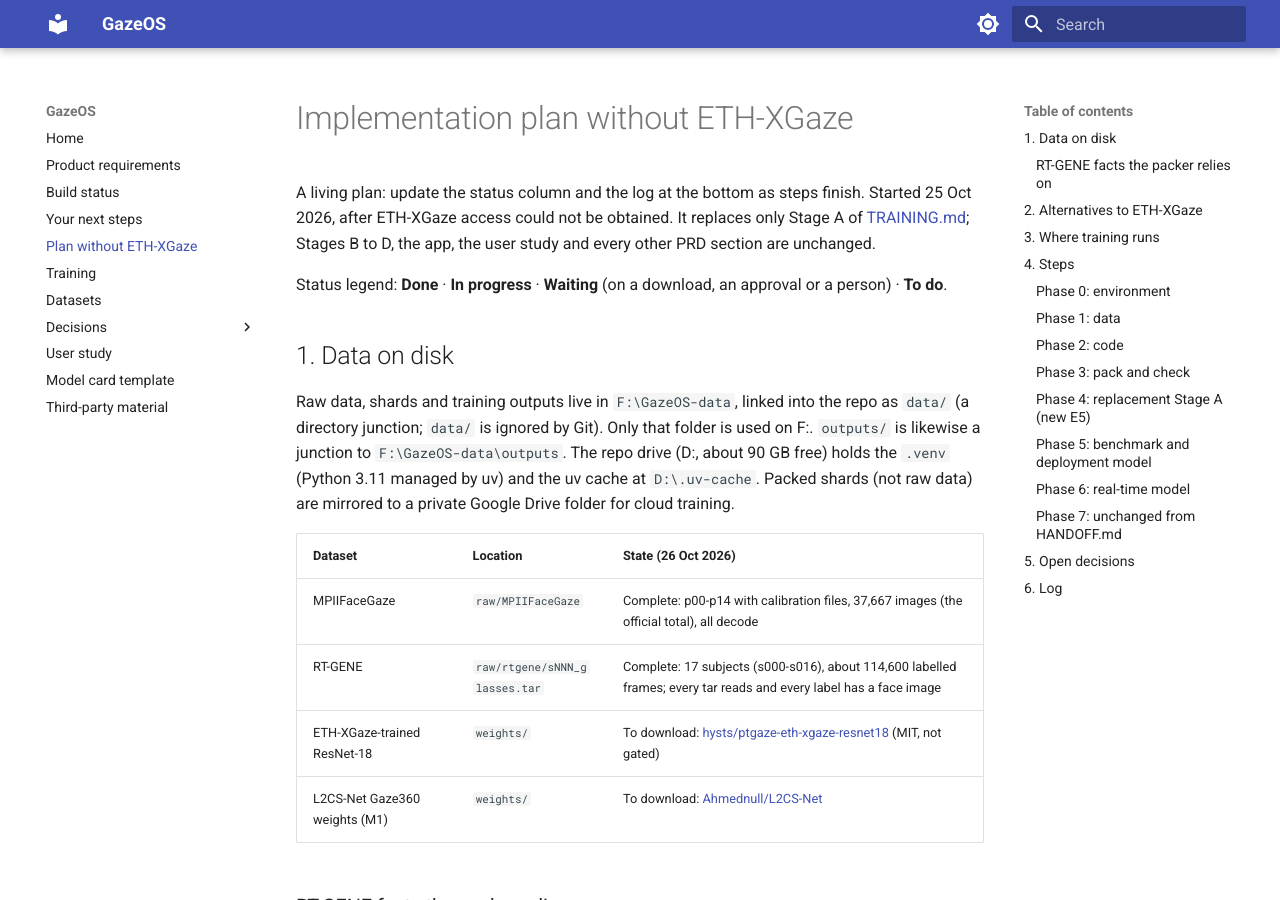
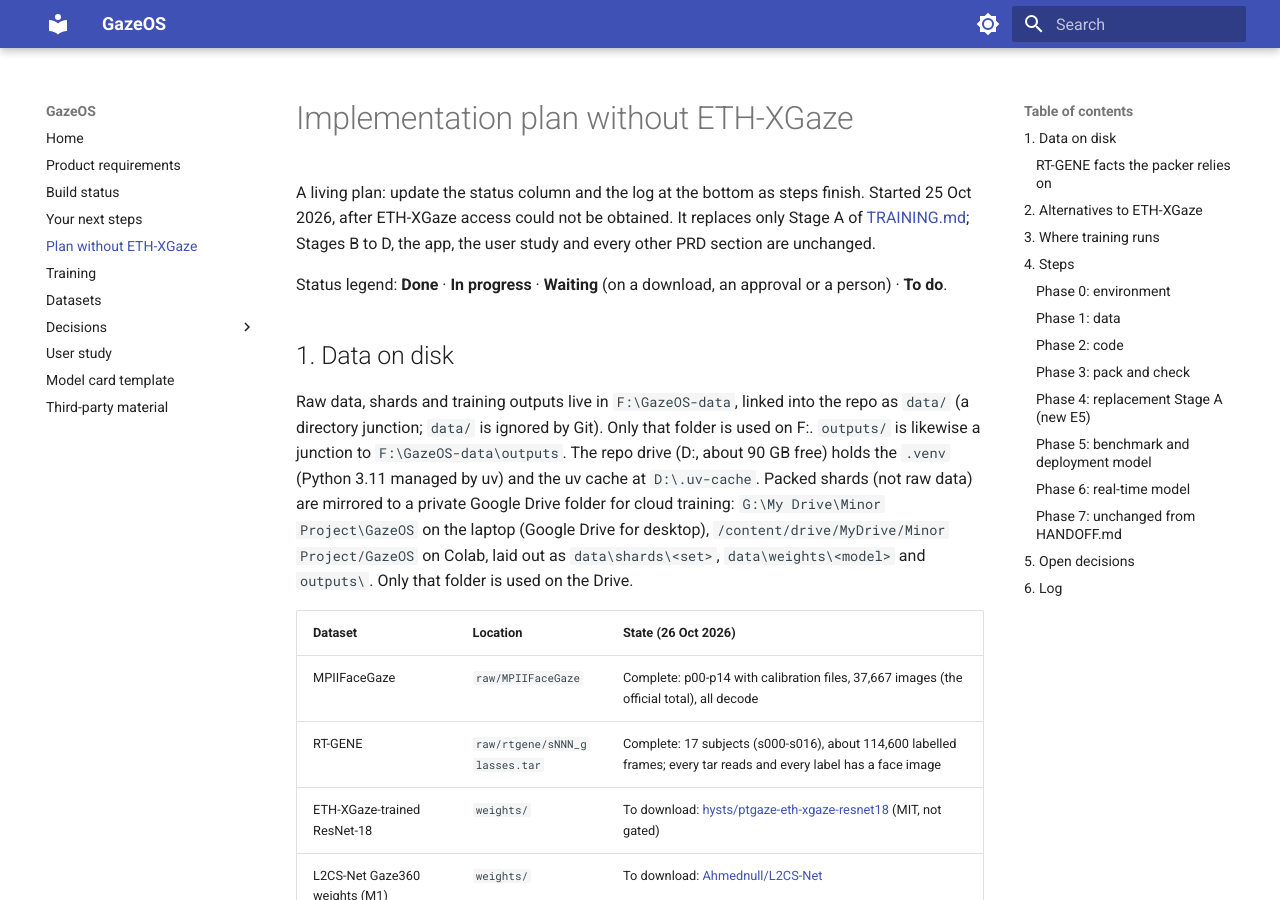
Before and after one commit to deep-9549/Gaze-Os, an MkDocs documentation site: the page built from docs/PLAN.md, in a window 1280 px wide and 900 px high. Built offline with MkDocs 1.6.1 and Material for MkDocs 9.7.7, drawn with Linux system fonts in a browser that asks for light colours; some of the changed text lies outside the part shown.

Commit message:
docs: Google Drive folder layout; notebook default Drive path

```diff
--- a/docs/PLAN.md
+++ b/docs/PLAN.md
@@ -16,7 +16,10 @@ that folder is used on F:. `outputs/` is likewise a junction to
 `F:\GazeOS-data\outputs`. The repo drive (D:, about 90 GB free) holds the
 `.venv` (Python 3.11 managed by uv) and the uv cache at `D:\.uv-cache`.
 Packed shards (not raw data) are mirrored to a private Google Drive folder for
-cloud training.
+cloud training: `G:\My Drive\Minor Project\GazeOS` on the laptop (Google Drive for
+desktop), `/content/drive/MyDrive/Minor Project/GazeOS` on Colab, laid out as
+`data\shards\<set>`, `data\weights\<model>` and `outputs\`. Only that folder is
+used on the Drive.
 
 | Dataset | Location | State (26 Oct 2026) |
 | --- | --- | --- |
@@ -115,7 +118,7 @@ uv pip install --python .venv -e ".[app,train,research,dev]"
 | --- | --- | --- |
 | 15 | Pack MPIIFaceGaze (15 subjects) and RT-GENE into `data/shards/` | In progress |
 | 16 | Checks: image grid with gaze arrows; RT-GENE vs MPII head-pose spread (head signs); an MPII-trained model on RT-GENE has positive per-axis correlation | To do |
-| 17 | Upload shards to the private Drive folder | To do |
+| 17 | Copy shards to `G:\My Drive\Minor Project\GazeOS\data\shards` (Drive for desktop uploads them) | In progress: layout created, both weight files copied; shards follow step 16 |
 
 ### Phase 4: replacement Stage A (new E5)
 
```
Also changed, not shown: 1 other file.
